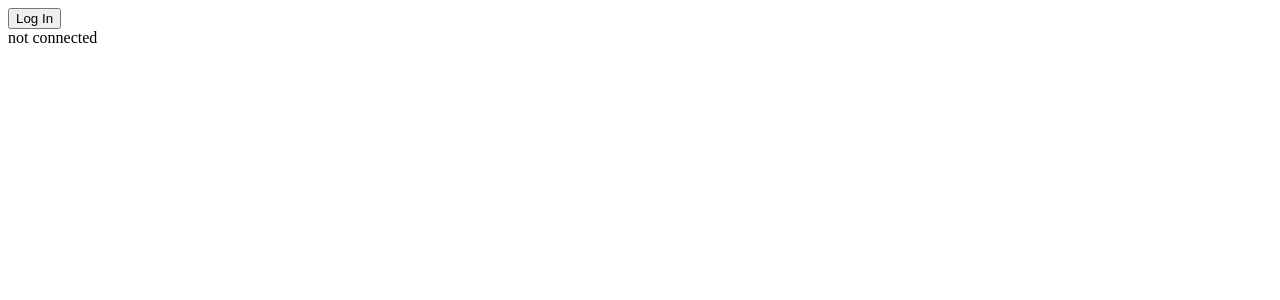
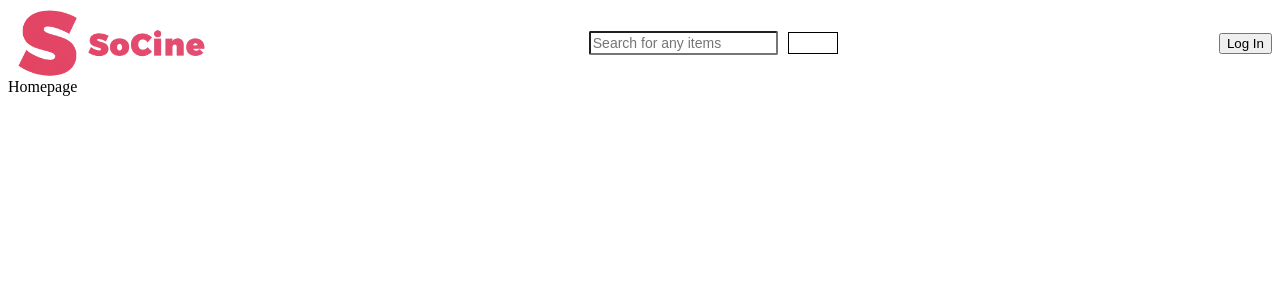
Before and after one commit to FrankRushIO/SoCine, a React (Create React App) app in the folder Client/: page / in a window 1280 px wide. Shown: the top 300 px of the page. Built offline with nearby package versions, Linux system fonts and the light colour scheme.

Commit message:
Basic routes + logo

```diff
--- a/Client/package.json
+++ b/Client/package.json
@@ -14,6 +14,7 @@
     "react-dom": "^17.0.2",
     "react-router-dom": "^5.2.0",
     "react-scripts": "4.0.3",
+    "styled-components": "^5.3.0",
     "web-vitals": "^1.0.1"
   },
   "scripts": {
--- a/Client/src/App.js
+++ b/Client/src/App.js
@@ -1,11 +1,23 @@
 import Auth0ProviderWithHistory from "./auth0Provider";
-import AuthenticationButton from "./authentification-button";
+import { BrowserRouter as Router, Route, Switch } from "react-router-dom";
+import Header from "./Header";
+import HomePage from "./HomePage";
 import Profile from "./profile";
+
 function App() {
   return (
     <Auth0ProviderWithHistory>
-      <AuthenticationButton />
-      <Profile />
+      <Header />
+      {/* <Main> */}
+      <Switch>
+        <Route exact path="/">
+          <HomePage />
+        </Route>
+        <Route exact path="/profile">
+          <Profile />
+        </Route>
+      </Switch>
+      {/* </Main> */}
     </Auth0ProviderWithHistory>
   );
 }
--- /dev/null
+++ b/Client/src/Header.js
@@ -0,0 +1,101 @@
+import React, { useState } from "react";
+import { useHistory } from "react-router-dom";
+import styled from "styled-components";
+import AuthenticationButton from "./authentification-button";
+import Logo from "./SoCine.png";
+
+const Header = () => {
+  return (
+    <Container>
+      <StyledLogo src={Logo} alt="logo" />
+      <SearchBar />
+      <AuthenticationButton />
+    </Container>
+  );
+};
+
+export const SearchBar = () => {
+  const [searchInput, setSearchInput] = useState("");
+  const history = useHistory();
+
+  const handleSearchInput = (ev) => {
+    console.log(searchInput);
+    setSearchInput(ev.target.value);
+  };
+
+  const handleSearch = (ev) => {
+    if (searchInput.length < 3) {
+      ev.preventDefault();
+      alert("Your search term has to be at least 3 characters long");
+    } else {
+      history.push(`/search?name=${searchInput}`);
+      history.go(0);
+    }
+  };
+
+  return (
+    <div>
+      <SearchInput
+        type="text"
+        value={searchInput}
+        onChange={handleSearchInput}
+        onKeyDown={(ev) => {
+          if (ev.key === "Enter") {
+            handleSearch(ev);
+          }
+        }}
+        placeholder="Search for any items"
+      ></SearchInput>
+      <SearchButton
+        className={searchInput.length < 3 ? "" : "working"}
+        onClick={handleSearch}
+      >
+        Search
+      </SearchButton>
+    </div>
+  );
+};
+
+const Container = styled.div`
+  display: flex;
+  flex-wrap: nowrap;
+  justify-content: space-between;
+  align-items: center;
+  align-content: baseline;
+`;
+
+const StyledLogo = styled.img`
+  width: 200px;
+`;
+
+// Search Bar
+
+const SearchInput = styled.input`
+  font-size: 14px;
+  padding: 2px;
+  margin-right: 10px;
+  border-radius: 2px;
+`;
+const SearchButton = styled.button`
+  font-size: 14px;
+  padding: 2px;
+  border: 0.1px solid black;
+  /* border-radius: 1px; */
+  background-color: var(--steel-blue);
+  color: white;
+
+  transition: all 200ms;
+
+  &.working {
+    cursor: pointer;
+    color: white;
+    background-color: var(--royal-blue);
+    &:hover {
+      background-color: var(--steel-blue);
+      color: white;
+      border: 0.1px solid black;
+    }
+  }
+`;
+
+export default Header;
--- a/Client/src/HomePage.js
+++ b/Client/src/HomePage.js
@@ -0,0 +1,8 @@
+import React from "react";
+import styled from "styled-components";
+
+const Homepage = () => {
+  return <div>Homepage</div>;
+};
+
+export default Homepage;
--- a/Client/src/index.js
+++ b/Client/src/index.js
@@ -3,6 +3,7 @@ import ReactDOM from "react-dom";
 import App from "./App";
 import { BrowserRouter as Router } from "react-router-dom";
 import Auth0ProviderWithHistory from "./auth0Provider";
+
 ReactDOM.render(
   <Router>
     <Auth0ProviderWithHistory>
--- a/Client/src/profile.js
+++ b/Client/src/profile.js
@@ -11,7 +11,7 @@ const Profile = () => {
       <div>
         <div>{user.email}</div>
         <div>{user.given_name}</div>
-        <div>{user.name}</div>
+        <img src={user.picture} alt="Avatar" />
       </div>
     );
   }
```
Also changed, not shown: Client/src/CurrentUserContext.js (added), Client/src/SoCine.png (added), 1 other file (tests, documents, lock files or other folders).
